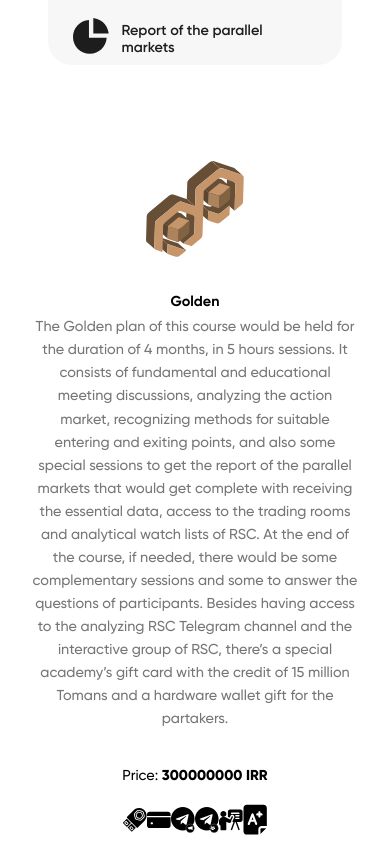
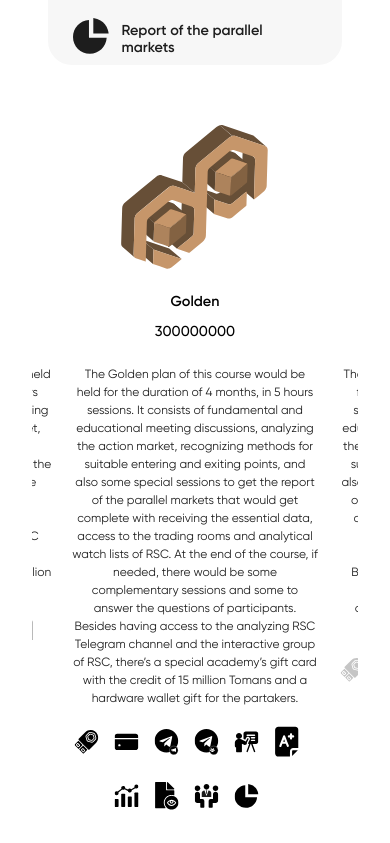
Before and after one commit to amirhoseinbarkhordari/reservation-frontend, a Next.js app: page / in a window 390 px wide. Shown: the part 2301-3144 px from the top of the page. Built offline with nearby package versions, Linux system fonts and the light colour scheme.

Commit message:
Added mobile carousel for ticket types

```diff
--- a/modules/aboutProject/components/AboutProject.tsx
+++ b/modules/aboutProject/components/AboutProject.tsx
@@ -3,6 +3,7 @@
 import { Container, styled, Typography } from "@mui/material";
 import Ticket from "./Ticket";
 import IconList from "./IconList";
+import MobileTicketPlanList from "./MobileTicketPlanList";
 
 const CustomTypography = styled(Typography)(() => ({
     fontWeight: 400,
@@ -11,20 +12,15 @@
     textAlign: "center",
 }));
 
-const AboutProject: FunctionComponent<{ ticketTypes: TicketProps[] }> = (props) => {
+const AboutProject: FunctionComponent<{ ticketTypes: TicketProps[], isMobile: boolean }> = (props) => {
     const ticketTypes = props.ticketTypes;
     return (
         <Container>
             <Typography variant="h5" sx={{ fontSize: "2.4rem", margin: "1.5rem 0 1.8rem 0" }}>About This Project</Typography>
             <CustomTypography variant="h6">Conforming to the demands, 3 different plans of this course are currently available which each of them comes with different pros of its own for the participants; for instance, the course durations, the fees, the services, and the accesses you’ll receive. In the submitting process, besides the traditional approaches, we intended to use blockchain technology and NFTs to improve the user experience and profit from its possibilities. The needed information for each plan of the course is fully described below.</CustomTypography>
             <IconList />
-            {
-                !!ticketTypes && ticketTypes.map((item) => {
-                    return (
-                        <Ticket key={item.id} TicketProps={item} />
-                    )
-                })
-            }
+            {props.isMobile ? (<MobileTicketPlanList tickets={ticketTypes}/>) :
+                ticketTypes.map((item) => (<Ticket key={item.id} TicketProps={item} />))}
         </Container>
     )
 }
--- /dev/null
+++ b/modules/aboutProject/components/MobileTicketPlanItem.tsx
@@ -0,0 +1,41 @@
+import {FunctionComponent} from "react";
+import BronzTicket from "../../shared/components/icons/BronzTicket";
+import {Grid, styled, Typography} from "@mui/material";
+import {TicketProps} from "../../shared/types/TicketProps";
+import IconsArray from "./IconsArray";
+
+const FlexedDiv = styled("div")({
+    display: "flex",
+    flexDirection: "column",
+    alignItems: "center"
+});
+
+const MobileTicketPlanItem: FunctionComponent<{ ticket: TicketProps }> = ({ ticket }) => {
+    return (<FlexedDiv>
+        <BronzTicket height={12} fontSize={15}/>
+        <Typography marginTop={3} variant="h3">
+            {ticket.typeTicket}
+        </Typography>
+        <Typography marginTop={1.5} variant="h5">
+            {ticket.price}
+        </Typography>
+        <Typography variant="body" marginTop={3} textAlign="center">
+            {ticket.descriptionTicket}
+        </Typography>
+        <div>
+            <Grid container sx={{ marginTop: "0.8rem" }}>
+                {
+                    IconsArray.map((item) => {
+                        return (
+                            <Grid item key={item.slug} xs={2}>
+                                <item.icon fontSize={2} color={(ticket.iconList.includes(item.slug)) ? "#000000" : "#C5C5C5"} />
+                            </Grid>
+                        )
+                    })
+                }
+            </Grid>
+        </div>
+    </FlexedDiv>);
+}
+
+export default MobileTicketPlanItem;
--- /dev/null
+++ b/modules/aboutProject/components/MobileTicketPlanList.tsx
@@ -0,0 +1,16 @@
+import 'swiper/css';
+
+import type {FunctionComponent} from "react";
+import type {TicketProps} from "../../shared/types/TicketProps";
+import { Swiper, SwiperSlide } from 'swiper/react';
+import MobileTicketPlanItem from "./MobileTicketPlanItem";
+
+const MobileTicketPlanList: FunctionComponent<{ tickets: TicketProps[]}> = ({tickets}) => {
+    return (
+        <Swiper style={{width: "100%"}} slidesPerView={1.3} centeredSlides spaceBetween={20} loop>
+            {tickets.map(ticket => <SwiperSlide><MobileTicketPlanItem ticket={ticket}/></SwiperSlide>)}
+        </Swiper>
+    )
+}
+
+export default MobileTicketPlanList;
--- a/modules/shared/components/icons/BronzTicket.tsx
+++ b/modules/shared/components/icons/BronzTicket.tsx
@@ -3,11 +3,11 @@
 import React from "react";
 import { SvgIcon } from "@mui/material";
 
-const BronzTicket: React.FunctionComponent<IconProps> = (props): ReactElement => {
+const BronzTicket: React.FunctionComponent<IconProps & {height?: number}> = (props): ReactElement => {
     return (
         <SvgIcon
             htmlColor="transparent"
-            style={{ fontSize: `${props.fontSize}rem`, height: "8rem" }}
+            style={{ fontSize: `${props.fontSize}rem`, height: props.height ? `${props.height}rem` : "8rem" }}
             width="153"
             height="150"
             viewBox="0 0 153 150"
--- a/pages/index.tsx
+++ b/pages/index.tsx
@@ -13,7 +13,7 @@
       <Header />
       <Container>
         <Divider sx={{ width: "100%" }} />
-        <AboutProject ticketTypes={TicketTypes} />
+        <AboutProject ticketTypes={TicketTypes} isMobile={isMobile} />
         <PurchaseTicket ticketTypes={TicketTypes} isMobile={isMobile} />
       </Container>
 
```
Also changed, not shown: package.json (+4 -3 lines), 2 other files (tests, documents, lock files or other folders).
